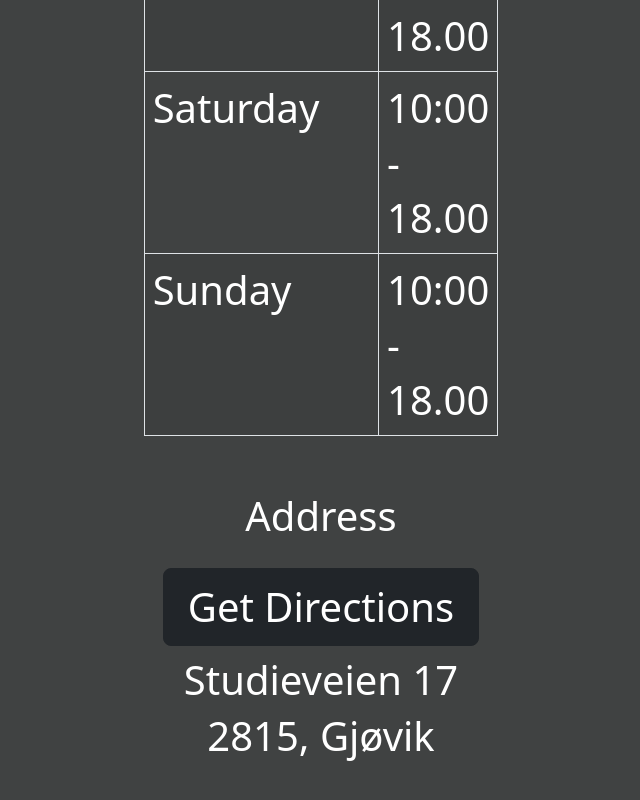
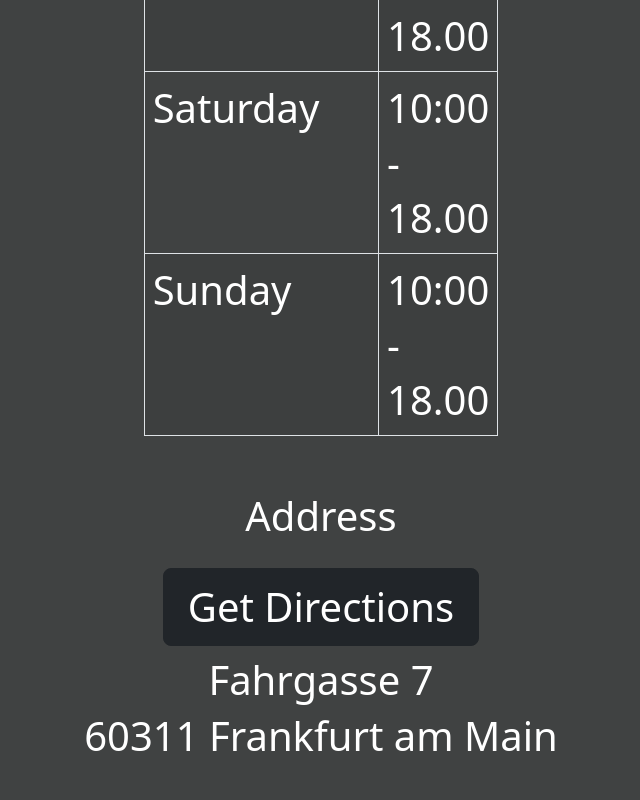
Before and after one commit to leooproYT/thc, a plain HTML site: page index.html in a window 1280 px wide. Shown: the part 2572-3372 px from the top of the page, without its empty margins (319-959 px from the left). Drawn offline with nearby package versions, Linux system fonts and the light colour scheme.

Commit message:
Add files via upload

```diff
--- a/index.html
+++ b/index.html
@@ -114,8 +114,8 @@
                         <h2 style="color: #ffff; padding: 10px; font-size: 40">Address</h2>
                  <a href="https://maps.app.goo.gl/cRLEXB9Qa1EHt6dc9"> <button type="button" class="btn btn-Dark btn-lg px-4 gap-3" style="margin: 10px; font-size: 40">Get Directions</button></a>
                   <span>
-                        <h3 style="color: #ffff; font-size: 40">Studieveien 17</h3>
-                        <h4 style="color: #ffff; font-size: 40">2815, Gjøvik</h4>
+                        <h3 style="color: #ffff; font-size: 40">Fahrgasse 7</h3>
+                        <h4 style="color: #ffff; font-size: 40">60311 Frankfurt am Main</h4>
                     </span>
 
             </div>
```
